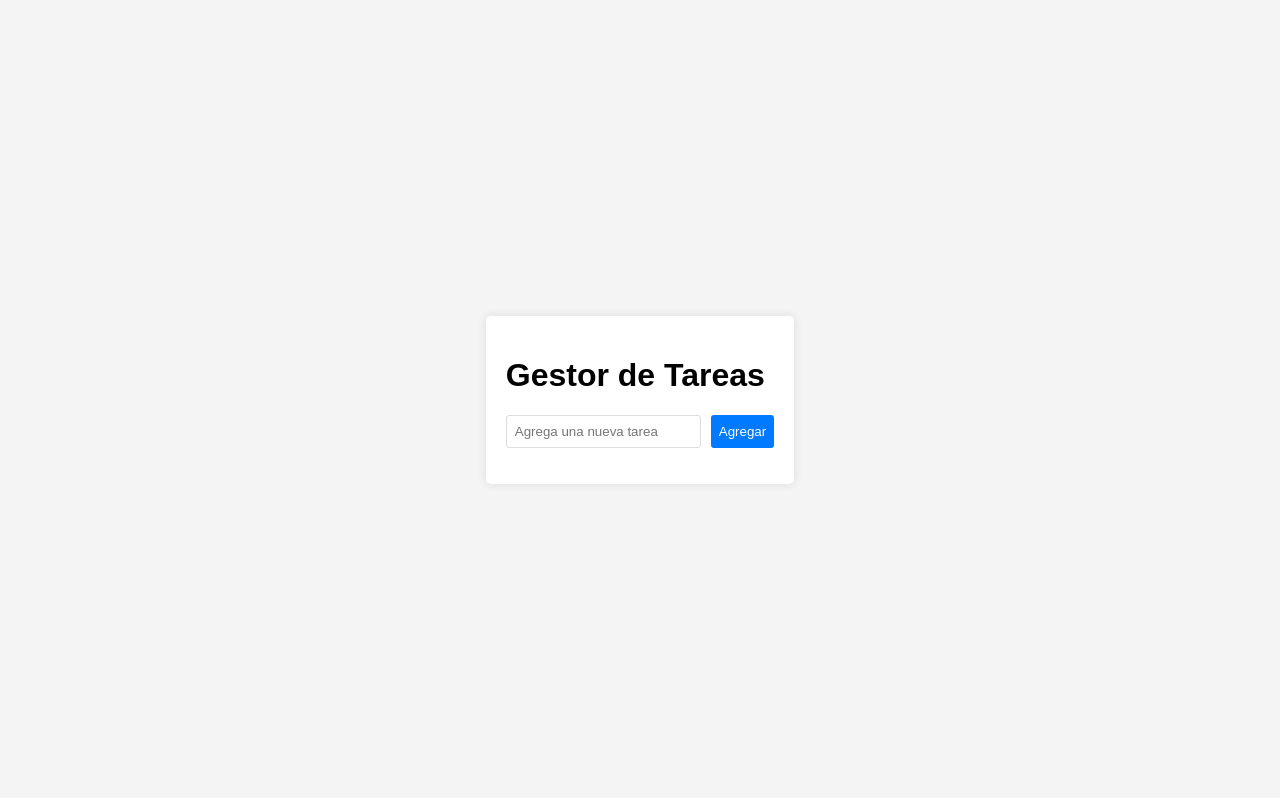
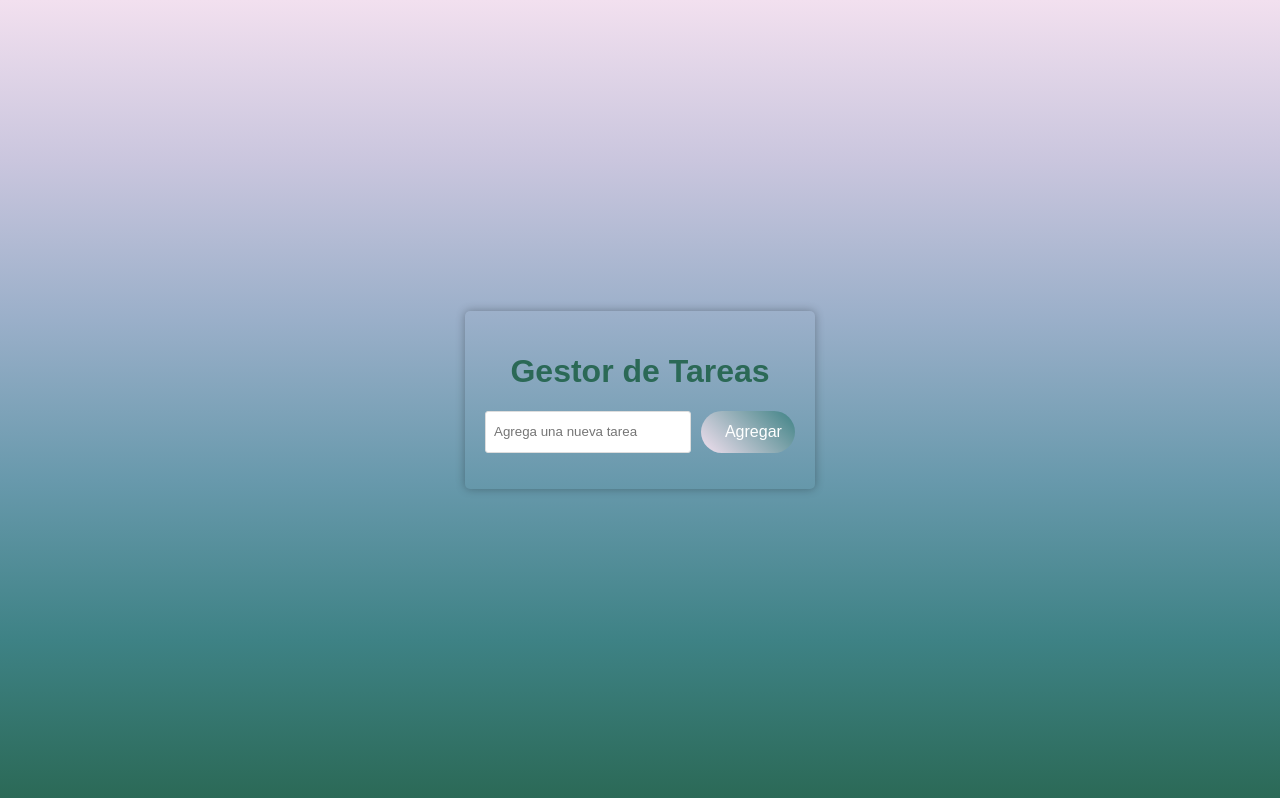
Before and after one commit to JulietaBravo17/GestorTareas38, a website built with webpack: page dist/index.html in a window 1280 px wide. Built offline with Linux system fonts and the light colour scheme.

Commit message:
Cambios en los estilos

```diff
--- a/src/index.js
+++ b/src/index.js
@@ -19,13 +19,13 @@ document.addEventListener("DOMContentLoaded", () => {
 
     document.getElementById("task-list").addEventListener("click", (e) => {
         if(e.target.classList.contains("delete")) {
-            const taskId = e.target.parentElement.getAttribute("data-id");
+            const taskId = e.target.closest('li').getAttribute("data-id");
             deleteTask(taskId);
             renderTasks();
         }
 
         if(e.target.classList.contains("toggle")) {
-            const taskId = e.target.parentElement.getAttribute("data-id");
+            const taskId = e.target.closest('li').getAttribute("data-id");
             toggleTask(taskId);
             renderTasks();
         }
--- a/src/styles.css
+++ b/src/styles.css
@@ -1,9 +1,11 @@
 /* Estilos generales */
 body {
     font-family: Arial, sans-serif;
-    background-color: #f4f4f4;
-    margin: 0%;
-    padding: 0%;
+    color: #2B6956;
+    background: #845ec2 (34,193,195);
+    background: linear-gradient(#F2E0EF,#CAC6DE,#9AAFC9,#6899AC,#3E8285,#2B6956);
+    margin: 0;
+    padding: 0;
     display: flex;
     justify-content: center;
     align-items: center;
@@ -12,10 +14,10 @@ body {
 
 /* Estilos para el contenedor principal */
 #app {
-    background-color: white;
+    background-color: #6899AC (196, 180, 248);
     padding: 20px;
     border-radius: 5px;
-    box-shadow: 0 0 10px rgba(0, 0, 0, 0.1);
+    box-shadow: 0 0 10px rgba(0, 0, 0, 0.3);
 }
 
 /* Estilos para el formulario */
@@ -36,7 +38,7 @@ input {
 /* Estilos al botón */
 button {
     padding: 5px 8px;
-    background-color: #007bff;
+    background-color: #9AAFC9;
     color: white;
     border: none;
     border-radius: 3px;
@@ -53,6 +55,7 @@ ul {
 li {
     background-color: #f4f4f4;
     padding: 10px;
+    width: 400px;
     border: 1px solido #ddd;
     margin-top: 10px;
     display: flex;
@@ -65,3 +68,65 @@ li.completed {
     text-decoration: line-through;
     color: #888;
 }
+
+button {
+    background-color: transparent;
+    color: #9AAFC9;
+    padding: 10px 20px;
+    border: 2px solid #9AAFC9;
+    border-radius: 5px;
+    cursor: pointer;
+    font-size: 16px;
+    position: relative;
+    overflow: hidden;
+    transition: color 0.4s;
+}
+
+button::before {
+    content: "";
+    position: absolute;
+    top: 50%;
+    left: 50%;
+    width: 300%;
+    height: 300%;
+    background-color: #9AAFC9;
+    transition: all 0.4s ease;
+    border-radius: 50%;
+    z-index: 0;
+    transform: translate(-50%, -50%) scale(0);
+}
+
+button:hover::before {
+    transform: translate(-50%, -50%) scale(1);
+}
+
+button:hover {
+    color: white;
+}
+
+button span {
+    position: relative;
+    z-index: 1;
+}
+
+
+button {
+    background: linear-gradient(45deg,#F2E0EF,#3E8285);
+    color: white;
+    padding: 12px 24px;
+    border: none;
+    border-radius: 30px;
+    cursor: pointer;
+    font-size: 16px;
+    transition: all 0.3s ease;
+}
+
+button:hover {
+    background: linear-gradient(45deg,#CAC6DE,#2B6956);
+}
+
+h1 {
+    display: flex;
+    justify-content: center;
+    align-items: center;
+}
--- a/src/ui.js
+++ b/src/ui.js
@@ -17,8 +17,10 @@ export const renderTasks = () => {
 
         li.innerHTML = `
             ${task.text}
+            <div class="buttons">
             <button class="delete"> Eliminar </button>
             <button class="toggle"> ${ task.completed === false ? "Completar" : "Deshacer" } </button>
+            </div>
         `;
 
         taskList.appendChild(li);
```
Also changed, not shown: dist/bundle.js, 2 other files.
